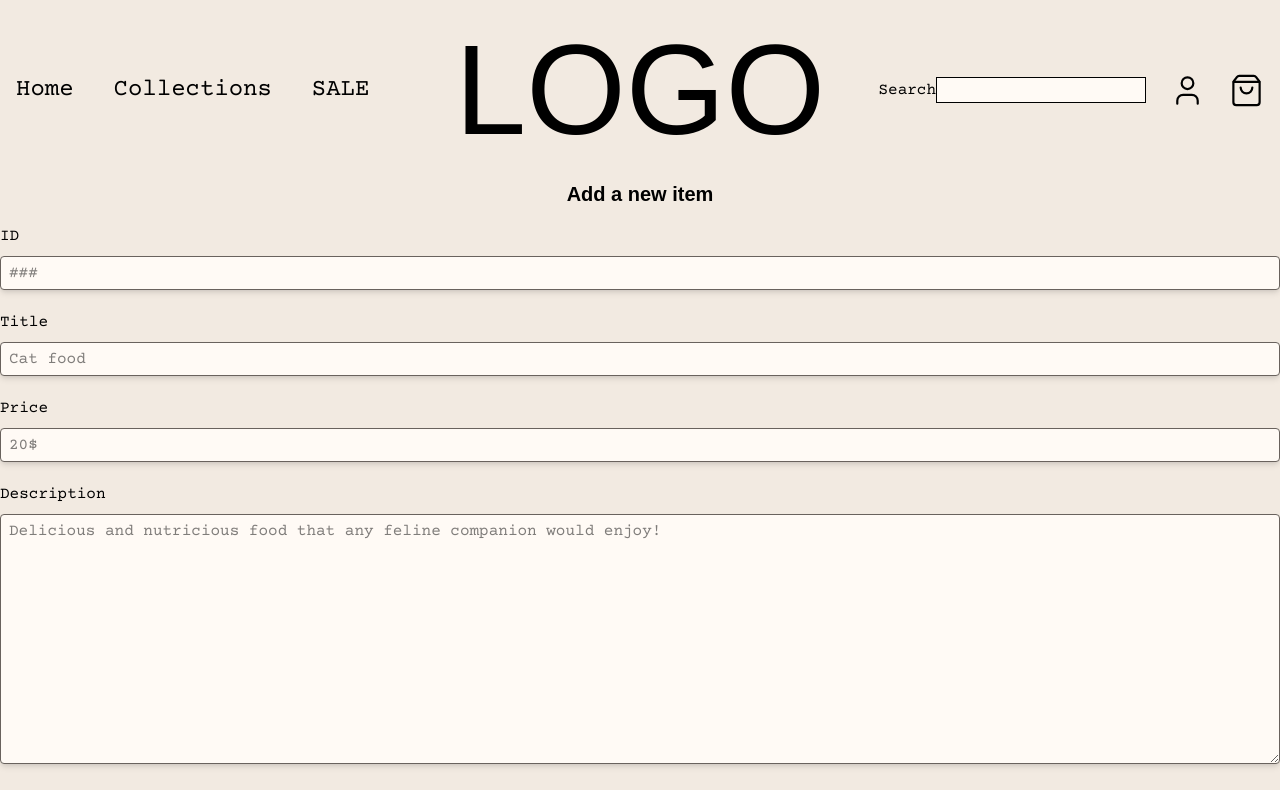
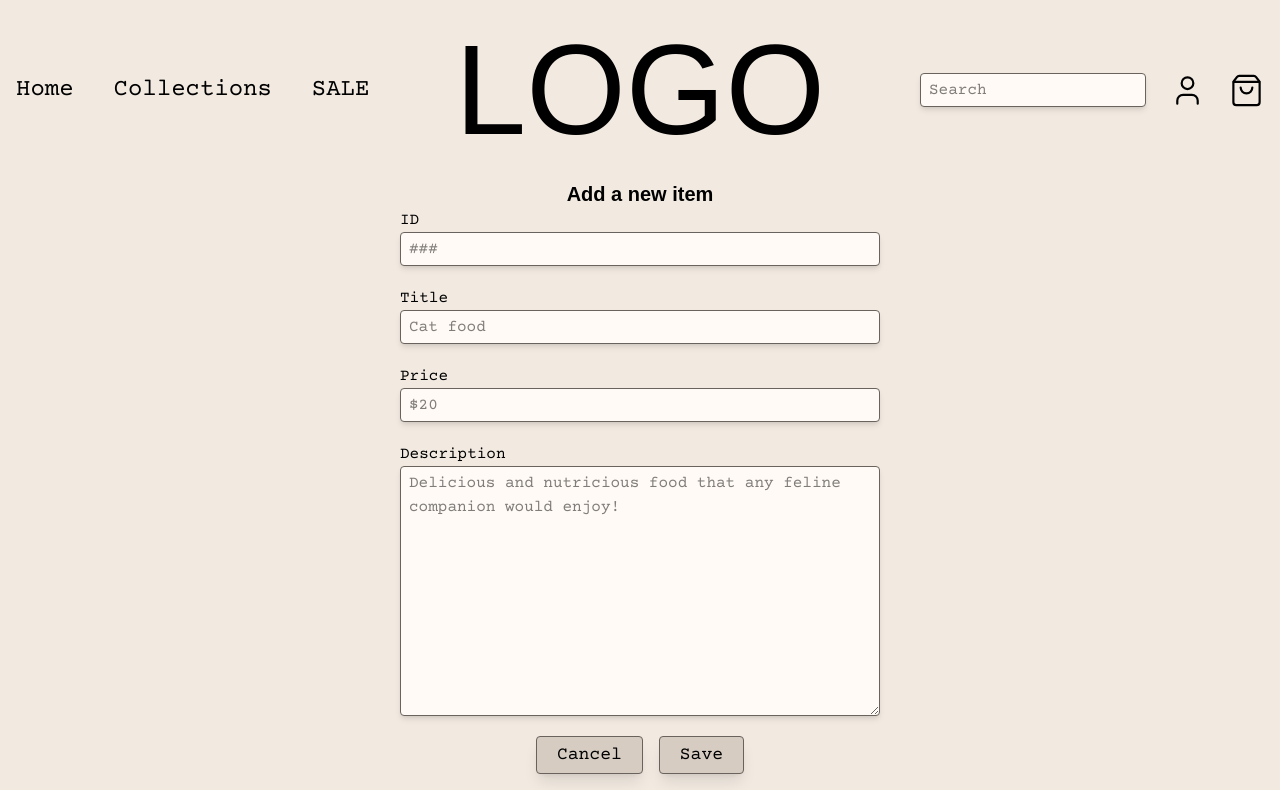
Before and after one commit to Judy-P-Eldh/fashion-e-commerce, a Next.js app: page /admin/create in a window 1280 px wide. Shown: the top 790 px of the page. Built offline with nearby package versions, Linux system fonts and the light colour scheme; a web font is replaced by a local one.

Commit message:
implemented input-field-class on site

```diff
--- a/app/admin/create/page.tsx
+++ b/app/admin/create/page.tsx
@@ -3,46 +3,48 @@ import Link from "next/link";
 
 export default async function FormInput() {
   return (
-    <section className="grid gap-4">
+    <main className="content-grid">
+      <div className="content-x-small">
         <h2 className="text-xl font-bold text-center">Add a new item</h2>
-      <Form className="grid gap-2" action="/">
+        <Form className="grid" action="/">
           <label htmlFor="product-id">ID</label>
           <input
-          className="input-field"
+            className="input-field mb-5"
             type="text"
             name="product-id"
             placeholder="###"
           />
           <label htmlFor="product-title">Title</label>
           <input
-          className="input-field"
+            className="input-field mb-5"
             type="text"
             name="product-title"
             placeholder="Cat food"
           />
           <label htmlFor="product-price">Price</label>
           <input
-          className="input-field"
+            className="input-field mb-5"
             type="text"
             name="product-price"
-          placeholder="20$"
+            placeholder="$20"
           />
           <label htmlFor="product-description">Description</label>
           <textarea
-          className="input-field"
+            className="input-field mb-5"
             rows={10}
             name="product-description"
             placeholder="Delicious and nutricious food that any feline companion would enjoy!"
           />
         </Form>
-      <div className="flex gap-4">
-        <Link href="/admin" className="button">
+        <div className="flex justify-center gap-4">
+          <Link href="/admin" className="button py-1 px-5 text-lg">
             Cancel
           </Link>
-        <button type="submit" className="button">
+          <button type="submit" className="button py-1 px-5 text-lg">
             Save
           </button>
         </div>
-    </section>
+      </div>
+    </main>
   );
 }
--- a/app/contact/page.tsx
+++ b/app/contact/page.tsx
@@ -15,7 +15,7 @@ export default function ContactPage() {
         <p>Opening hours: Mon-Fri 9am - 5pm</p>
 
         <form>
-          <label htmlFor="name" className="block">
+          <label htmlFor="name" className="block mt-5">
             Name
           </label>
           <input
--- a/components/search.tsx
+++ b/components/search.tsx
@@ -1,12 +1,25 @@
-import SearchButton from './searchbutton';
-import Form from 'next/form';
+import SearchButton from "./searchbutton";
+import Form from "next/form";
 
-export default function Search({ query, btn = true }: { query?: string; btn?: boolean }) {
+export default function Search({
+  query,
+  btn = true,
+}: {
+  query?: string;
+  btn?: boolean;
+}) {
   return (
     <Form action="/search">
-      <label htmlFor="query">Search</label>
-      <input type="text" id='query' defaultValue={query} name="query" className="bg-light border-1" />
-      {btn &&  <SearchButton />}
+      <label htmlFor="query" className="sr-only">Search</label>
+      <input
+        type="text"
+        id="query"
+        defaultValue={query}
+        name="query"
+        placeholder="Search"
+        className="input-field mb-0"
+      />
+      {btn && <SearchButton />}
     </Form>
   );
 }
```
Lines whose indentation alone changed are shown as unchanged.
